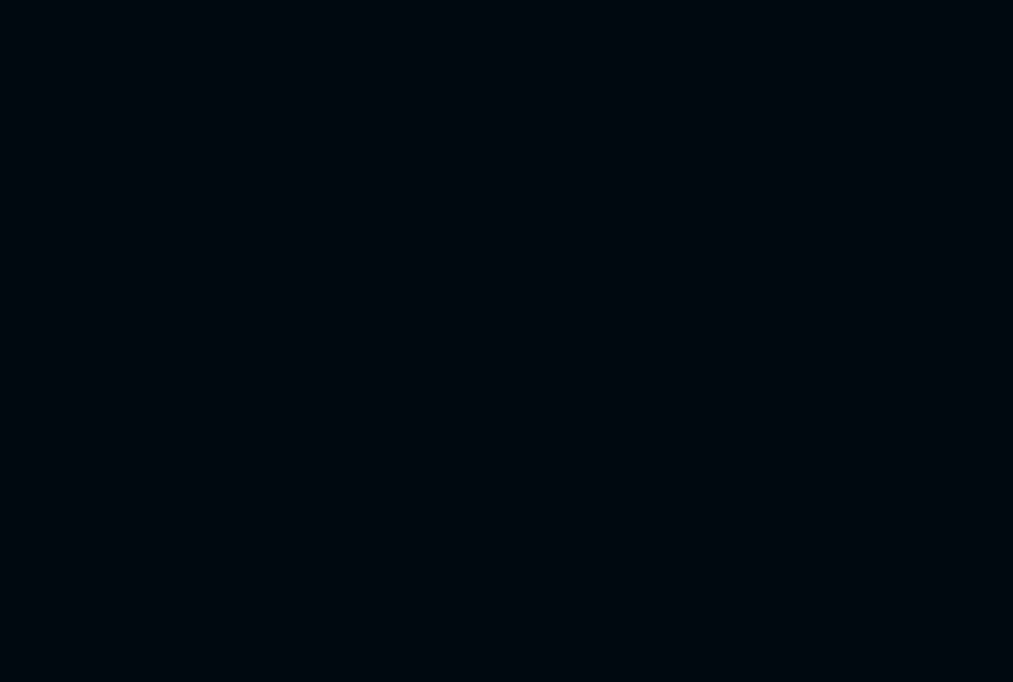
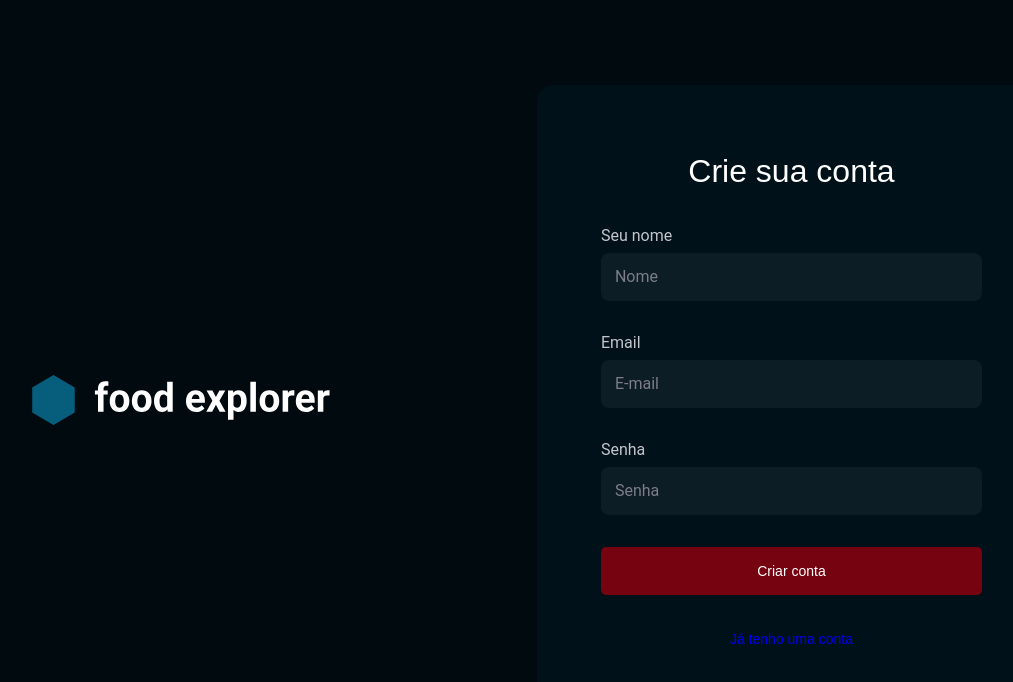
Before and after one commit to HumbertoGaldino/Food-Explorer-Front-End, a React (Vite) app: page /register in a window 1280 px wide. Before the commit this address had no page. Shown: the top 682 px of the page, without its empty margins (103-1116 px from the left). Built offline with nearby package versions, Linux system fonts and the light colour scheme.

Commit message:
Page Register

```diff
--- a/src/pages/SignUp/index.jsx
+++ b/src/pages/SignUp/index.jsx
@@ -0,0 +1,80 @@
+import { useState } from "react";
+import { Link, useNavigate } from "react-router-dom";
+
+import { ContainerRegister, RegisterForm, Logo } from "./style";
+
+import { Section } from '../../components/Section';
+import { Input } from '../../components/Input';
+import { Button } from "../../components/Button";
+
+import logo from "../../assets/logo.svg";
+
+export function SignUp() {
+  // States for form fields and loading status
+  const [name, setName] = useState("");
+  const [email, setEmail] = useState("");
+  const [password, setPassword] = useState("");
+  const [loading, setLoading] = useState(false);
+
+  const handleSignUp = () => {
+    if (!name || !email || !password) {
+      return alert("Todos os campos devem ser preenchidos!");
+    }
+
+    if (!/\S+@\S+\.\S+/.test(email)) {
+      return alert("E-mail inválido! Por favor digite um e-mail válido!");
+    }
+
+    if (password.length < 6) {
+      return alert("A senha deve conter no mínimo 6 caracteres!");
+    }
+
+    setLoading(true);
+  };
+
+  return (
+    <ContainerRegister>
+      <Logo>
+        <img src={logo} alt="Logo" />
+      </Logo>
+
+      <RegisterForm>
+        <h2>Crie sua conta</h2>
+
+        <Section title="Seu nome">
+          <Input
+            placeholder="Nome"
+            type="text"
+            onChange={(e) => setName(e.target.value)}
+          />
+        </Section>
+
+        <Section title="Email">
+          <Input
+            placeholder="E-mail"
+            type="text"
+            onChange={(e) => setEmail(e.target.value)}
+          />
+        </Section>
+
+        <Section title="Senha">
+          <Input
+            placeholder="Senha"
+            type="password"
+            onChange={(e) => setPassword(e.target.value)}
+          />
+        </Section>
+
+        <Button
+          title="Criar conta"
+          onClick={handleSignUp}
+          loading={loading}
+        />
+
+        <Link to="/">
+          Já tenho uma conta
+        </Link>
+      </RegisterForm>
+    </ContainerRegister>
+  );
+}
--- a/src/pages/SignUp/style.js
+++ b/src/pages/SignUp/style.js
@@ -0,0 +1,82 @@
+import styled from "styled-components";
+
+export const ContainerRegister = styled.div`
+  height: 100vh;
+  padding: 0 5.6rem;
+
+  display: flex;
+  flex-direction: column;
+  align-items: center;
+  justify-content: center;
+  gap: 7.3rem;
+
+  @media (min-width: 1024px) {
+    padding: 0 13.1rem;
+    flex-direction: row;
+    justify-content: space-between;
+  }
+`;
+
+export const Logo = styled.div`
+  display: flex;
+  justify-content: center;
+  width: 100%;
+  margin: 0 auto;
+
+  > img {
+    width: 100%;
+    max-width: 27.8rem;
+  }
+
+  @media (min-width: 1024px) {
+    justify-content: flex-start;
+    margin: 0;
+
+    > img {
+      max-width: 32.4rem;
+    }
+  }
+`;
+
+export const RegisterForm = styled.form`
+  width: 100%;
+  display: flex;
+  flex-direction: column;
+  gap: 3.2rem;
+
+  > h2 {
+    display: none;
+  }
+
+  > section h2 {
+    margin-bottom: 0.8rem;
+  }
+
+  > section input {
+    background-color: ${({ theme }) => theme.COLORS.BACKGROUND_DARK_500};
+    border-radius: 0.8rem;
+  }
+
+  > a {
+    color: ${({ theme }) => theme.COLORS.TEXT_WHITE};
+    text-align: center;
+    font-family: "Poppins", sans-serif;
+    font-size: 1.4rem;
+    line-height: 2.4rem;
+  }
+
+  @media (min-width: 1024px) {
+    padding: 6.4rem;
+    border-radius: 1.6rem;
+    background-color: ${({ theme }) => theme.COLORS.BACKGROUND_DARK_700};
+
+    > h2 {
+      display: initial;
+      font-family: "Poppins", sans-serif;
+      font-weight: 500;
+      font-size: 3.2rem;
+      line-height: 140%;
+      text-align: center;
+    }
+  }
+`;
--- a/src/routes/auth.routes.jsx
+++ b/src/routes/auth.routes.jsx
@@ -1,13 +1,13 @@
 import { Routes, Route } from "react-router-dom";
 
 import { SignIn } from "../pages/SignIn";
-// import { SignUp } from "../pages/SignUp";
+import { SignUp } from "../pages/SignUp";
 
 export function AuthRoutes() {
   return (
     <Routes>
       <Route path="/" element={<SignIn />} />
-      {/* <Route path="/register" element={<SignUp />} /> */}
+      <Route path="/register" element={<SignUp />} />
     </Routes>
   );
 }
```
